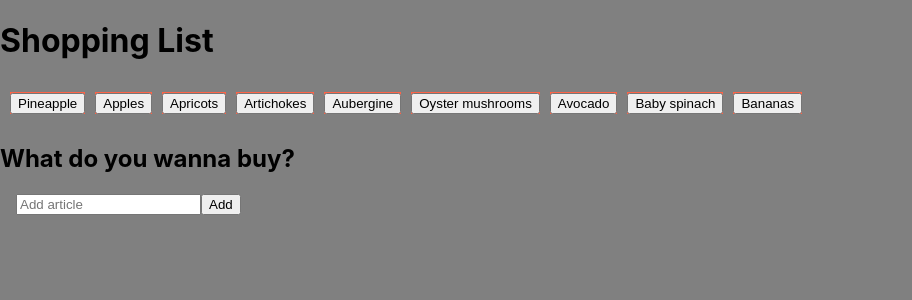
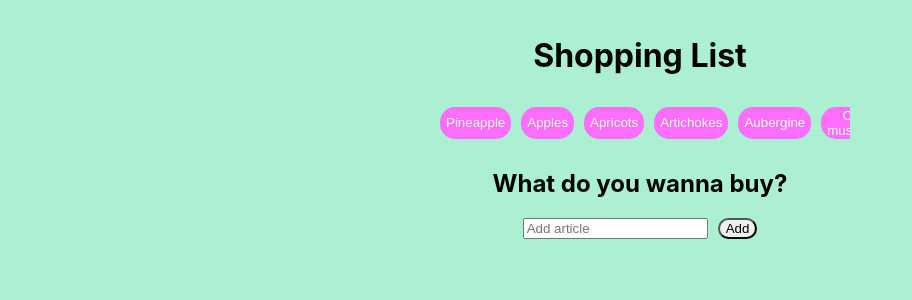
Before and after one commit to tRomanowski/Shopping-List-App, a React (Create React App) app: page / in a window 1280 px wide. Shown: the top 300 px of the page, without its empty margins (0-912 px from the left). Built offline with nearby package versions, Linux system fonts and the light colour scheme.

Commit message:
Add mint styling

```diff
--- a/src/AddItem.css
+++ b/src/AddItem.css
@@ -1,3 +1,10 @@
 .addSection {
-  margin-left: 1rem;
+  padding: 0;
+  display: flex;
+  justify-content: center;
+  gap: 10px;
 }
+
+.addSection button {
+  border-radius: 15px;
+}
--- a/src/List.css
+++ b/src/List.css
@@ -8,11 +8,15 @@
   width: 100%;
 }
 
-.shopping-list__item {
-  background-color: tomato;
+.shopping-list__item button {
+  height: 100%;
+  width: 100%;
+  border-radius: 15px;
+  background-color: #ff6eff;
+  border: none;
+  color: white;
 }
 
-.shopping-list__item button {
-  height: auto;
-  width: auto;
+.shopping-list button:active {
+  background: blue;
 }
--- a/src/index.css
+++ b/src/index.css
@@ -10,5 +10,21 @@ body {
   -webkit-font-smoothing: antialiased;
   -moz-osx-font-smoothing: grayscale;
   padding: 0;
-  background-color: gray;
+  background-color: #aaf0d1;
+  display: grid;
+  align-items: center;
 }
+
+#root {
+  padding: 15px;
+  max-width: 450px;
+  margin: auto;
+}
+
+h1 {
+  text-align: center;
+}
+
+h2 {
+  text-align: center;
+}
```
